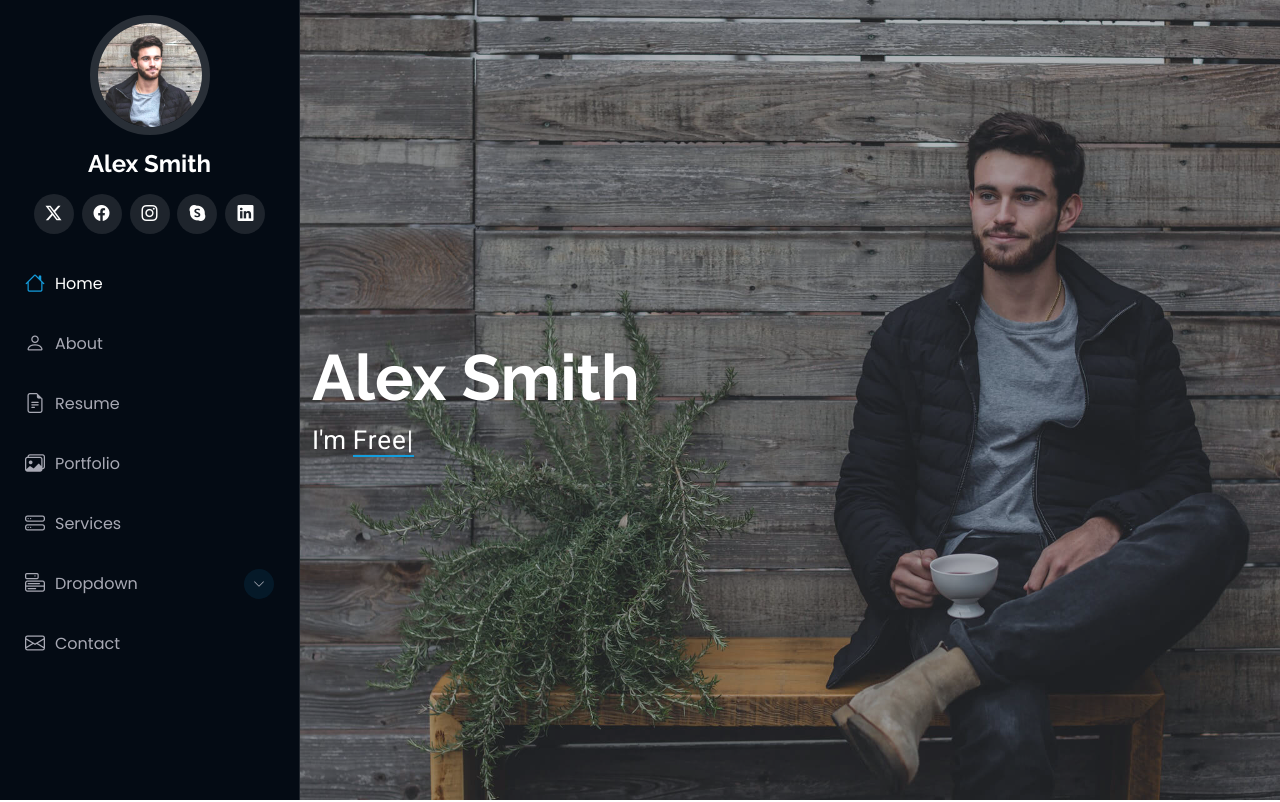
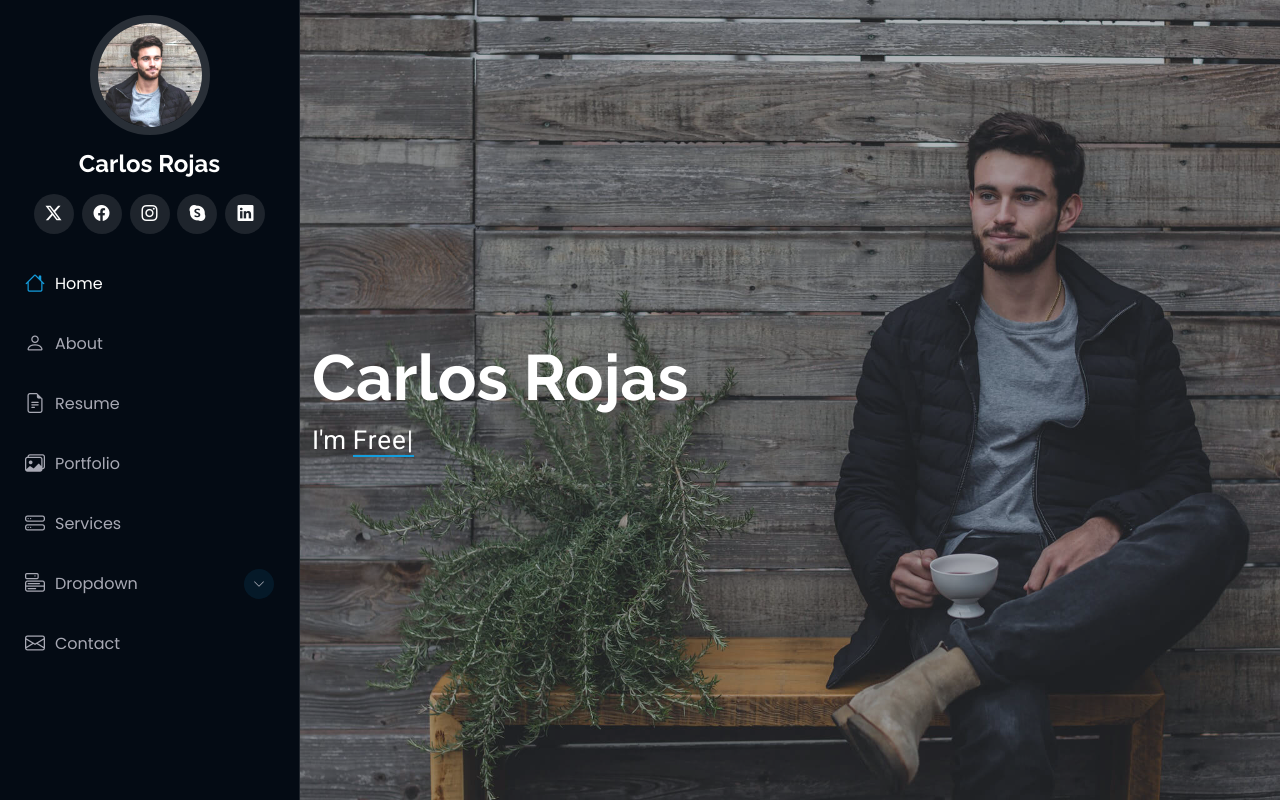
Before and after one commit to Pablofarias59/Aporte_Programacion, a plain HTML site: page index.html in a window 1280 px wide. Shown: the top 802 px of the page. Drawn offline with Linux system fonts and the light colour scheme.

Commit message:
Update index.html

```diff
--- a/index.html
+++ b/index.html
@@ -48,7 +48,7 @@
     <a href="index.html" class="logo d-flex align-items-center justify-content-center">
       <!-- Uncomment the line below if you also wish to use an image logo -->
       <!-- <img src="assets/img/logo.png" alt=""> -->
-      <h1 class="sitename">Alex Smith</h1>
+      <h1 class="sitename">Carlos Rojas</h1>
     </a>
 
     <div class="social-links text-center">
@@ -97,7 +97,7 @@
       <img src="assets/img/hero-bg.jpg" alt="" data-aos="fade-in" class="">
 
       <div class="container" data-aos="fade-up" data-aos-delay="100">
-        <h2>Alex Smith</h2>
+        <h2>Carlos Rojas</h2>
         <p>I'm <span class="typed" data-typed-items="Designer, Developer, Freelancer, Photographer">Designer</span><span class="typed-cursor typed-cursor--blink" aria-hidden="true"></span><span class="typed-cursor typed-cursor--blink" aria-hidden="true"></span></p>
       </div>
 
```
